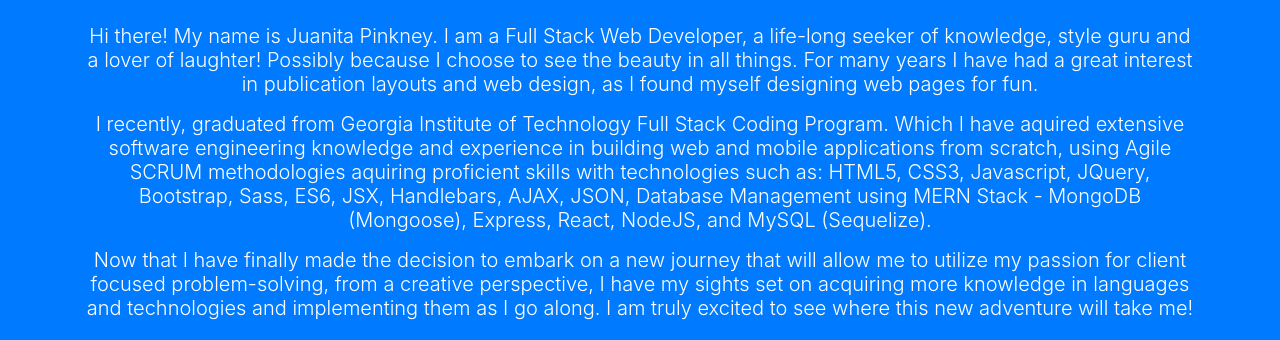
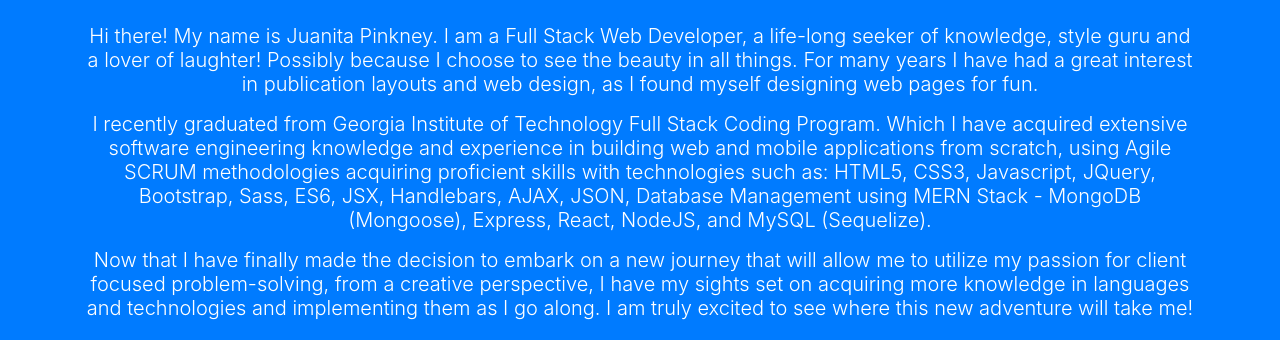
Before and after one commit to juanitapinkney/juanitapinkney, a website with bundled scripts: page index.html in a window 1280 px wide. Shown: the part 874-1214 px from the top of the page. Built offline with nearby package versions, Linux system fonts and the light colour scheme; files whose address does not match are found by name.

```diff
--- a/index.html
+++ b/index.html
@@ -83,7 +83,7 @@
 
               Hi there! My name is Juanita Pinkney. I am a Full Stack Web Developer, a life-long seeker of knowledge, style guru and a lover of laughter! Possibly because I choose to see the beauty in all things. For many years I have had a great interest in publication layouts and web design, as I found myself designing web pages for fun.</p>
               <p>
-              I recently, graduated from Georgia Institute of Technology Full Stack Coding Program. Which I have aquired extensive software engineering knowledge and experience in building web and mobile applications from scratch, using Agile SCRUM methodologies aquiring proficient skills with technologies such as: HTML5, CSS3, Javascript, JQuery, Bootstrap, Sass, ES6, JSX, Handlebars, AJAX, JSON, Database Management using MERN Stack - MongoDB (Mongoose), Express, React, NodeJS, and MySQL (Sequelize).</p>
+              I recently graduated from Georgia Institute of Technology Full Stack Coding Program. Which I have acquired extensive software engineering knowledge and experience in building web and mobile applications from scratch, using Agile SCRUM methodologies acquiring proficient skills with technologies such as: HTML5, CSS3, Javascript, JQuery, Bootstrap, Sass, ES6, JSX, Handlebars, AJAX, JSON, Database Management using MERN Stack - MongoDB (Mongoose), Express, React, NodeJS, and MySQL (Sequelize).</p>
               <p>
               Now that I have finally made the decision to embark on a new journey that will allow me to utilize my passion for client focused problem-solving, from a creative perspective, I have my sights set on acquiring more knowledge in languages and technologies and implementing them as I go along. I am truly excited to see where this new adventure will take me!</p>
             </h5>
```
